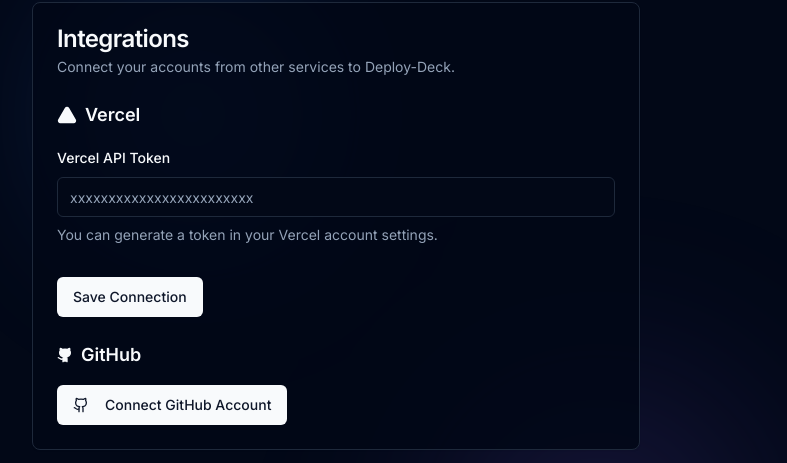
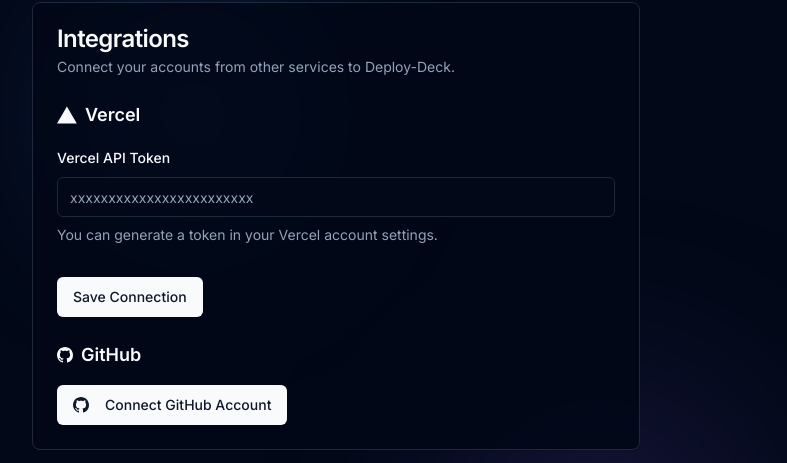
Before and after one commit to blesswrld/deploy-deck, a Next.js app in the folder apps/web/: page /settings in a window 1280 px wide. Shown: the part 102-565 px from the top of the page, without its empty margins (304-1091 px from the left). Built offline with nearby package versions, Linux system fonts and the light colour scheme; no server answers; sample sign-in values are in the browser's storage.

Commit message:
update icons at settings page

```diff
--- a/apps/web/src/app/settings/page.tsx
+++ b/apps/web/src/app/settings/page.tsx
@@ -12,13 +12,14 @@
 import { SettingsForm } from "@/components/SettingsForm";
 import Link from "next/link";
 import { Button } from "@/components/ui/button";
-import { ArrowLeft, Github, Triangle } from "lucide-react";
+import { ArrowLeft } from "lucide-react";
 import useSWR from "swr";
 import { useApi } from "@/hooks/useApi";
 import { useSWRConfig } from "swr";
 import { toast } from "sonner";
 import { useEffect } from "react";
 import { AppLoader } from "@/components/AppLoader";
+import { GithubLogo, VercelLogo } from "@/components/ui/icons";
 
 // Определим тип для данных пользователя
 interface UserProfile {
@@ -114,7 +115,7 @@
                         {/* БЛОК ДЛЯ VERCEL */}
                         <div>
                             <h3 className="flex items-center text-lg font-semibold mb-4">
-                                <Triangle className="mr-2 h-5 w-5 fill-current" />
+                                <VercelLogo className="mr-2 h-5 w-5 fill-current" />
                                 Vercel
                             </h3>
                             <SettingsForm />
@@ -123,7 +124,7 @@
                         {/* БЛОК ДЛЯ GITHUB */}
                         <div>
                             <h3 className="flex items-center text-lg font-semibold mb-4">
-                                <Github className="mr-2 h-4 w-4 fill-current" />
+                                <GithubLogo className="mr-2 h-4 w-4 fill-current" />
                                 GitHub
                             </h3>
                             {isUserLoading ? (
@@ -146,7 +147,7 @@
                                 </div>
                             ) : (
                                 <Button onClick={handleConnectGithub}>
-                                    <Github className="mr-2 h-4 w-4" />
+                                    <GithubLogo className="mr-2 h-4 w-4" />
                                     Connect GitHub Account
                                 </Button>
                             )}
```
